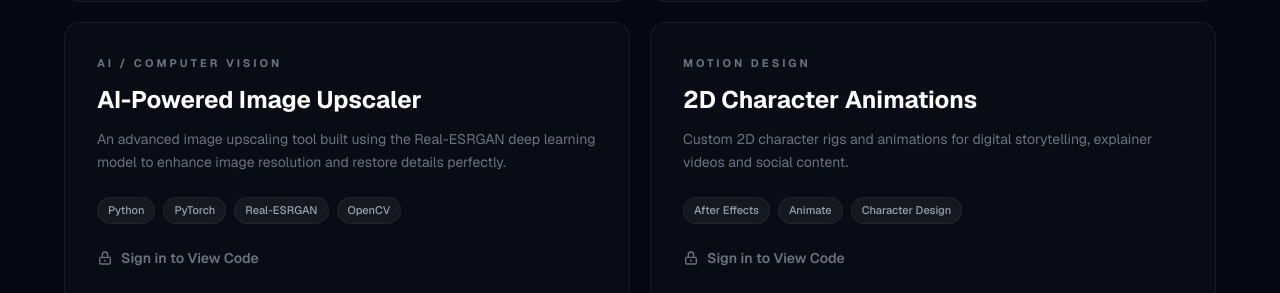
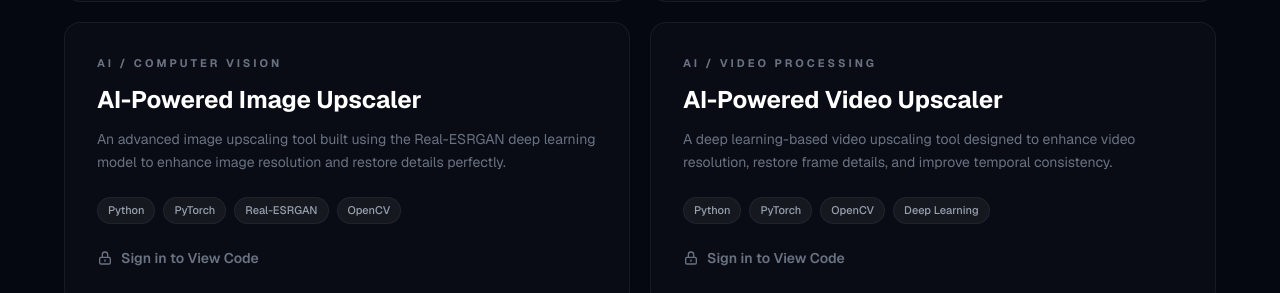
Before and after one commit to owaiskhan2501000/owais-portfolio-web, a Next.js app: page / in a window 1280 px wide. Shown: the part 3460-3753 px from the top of the page. Built offline with nearby package versions, Linux system fonts and the light colour scheme; no server answers.

Commit message:
Added AI Powered Video Upscaler

```diff
--- a/app/page.tsx
+++ b/app/page.tsx
@@ -251,7 +251,7 @@ export default function Home() {
     { id: 1, title: lang === "en" ? "Face Mask Detection System" : "口罩检测系统", category: "AI / Computer Vision", description: lang === "en" ? "Real-time face mask detection using deep learning. Built with Python, OpenCV, and TensorFlow as part of my Final Year Project." : "使用深度学习进行实时口罩检测。使用 Python、OpenCV 和 TensorFlow 作为毕业设计项目构建。", techStack: ["Python", "OpenCV", "TensorFlow", "CNN"], githubLink: "https://github.com/MohammadOwais/face-mask-detection", color: "from-violet-500/20 to-blue-500/20" },
     { id: 2, title: lang === "en" ? "Interactive Personal Portfolio" : "互动个人主页", category: "Frontend Development", description: lang === "en" ? "A highly interactive, bilingual portfolio built with Next.js. Features Lenis smooth scrolling, Framer Motion animations, and secure Clerk authentication." : "一个基于 Next.js 构建的高交互性双语个人主页。具有 Lenis 平滑滚动、Framer Motion 动画和安全的 Clerk 身份验证功能。", techStack: ["Next.js", "Tailwind CSS", "Framer Motion", "Lenis"], githubLink: "https://github.com/owaiskhan2501000/owais-portfolio-web", color: "from-emerald-500/20 to-teal-500/20" },
     { id: 3, title: lang === "en" ? "AI-Powered Image Upscaler" : "AI 驱动的图像放大器", category: "AI / Computer Vision", description: lang === "en" ? "An advanced image upscaling tool built using the Real-ESRGAN deep learning model to enhance image resolution and restore details perfectly." : "使用 Real-ESRGAN 深度学习模型构建的高级图像放大工具，可完美提高图像分辨率并恢复细节。", techStack: ["Python", "PyTorch", "Real-ESRGAN", "OpenCV"], githubLink: "https://github.com/owaiskhan2501000/AI-Powered-Image-Upscaler", color: "from-blue-500/20 to-indigo-500/20" },
-    { id: 4, title: lang === "en" ? "2D Character Animations" : "二维角色动画", category: "Motion Design", description: lang === "en" ? "Custom 2D character rigs and animations for digital storytelling, explainer videos and social content." : "用于数字故事、解说视频和社交内容的定制二维角色骨骼和动画。", techStack: ["After Effects", "Animate", "Character Design"], githubLink: "https://youtube.com/MohammadOwais", color: "from-pink-500/20 to-purple-500/20" },
+    { id: 4, title: lang === "en" ? "AI-Powered Video Upscaler" : "AI 驱动的视频放大器", category: "AI / Video Processing", description: lang === "en" ? "A deep learning-based video upscaling tool designed to enhance video resolution, restore frame details, and improve temporal consistency." : "基于深度学习的视频放大工具，旨在提高视频分辨率、恢复帧细节并改善时间一致性。", techStack: ["Python", "PyTorch", "OpenCV", "Deep Learning"], githubLink: "https://github.com/owaiskhan2501000", color: "from-purple-500/20 to-fuchsia-500/20" },
   ], [lang]);
 
   const animations = useMemo(() => [
```
